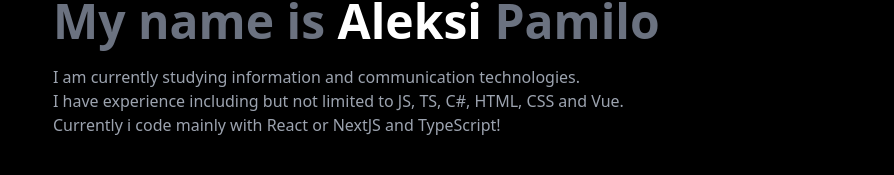
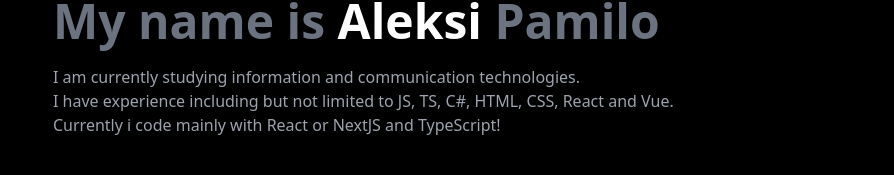
Before and after one commit to AleksiPamilo/Portfolio, a React (Create React App) app: page / in a window 1280 px wide. Shown: the part 359-534 px from the top of the page, without its empty margins (187-1081 px from the left). Built offline with nearby package versions, Linux system fonts and the light colour scheme; no server answers; the database is empty.

Commit message:
Update Home.tsx

```diff
--- a/src/components/Home.tsx
+++ b/src/components/Home.tsx
@@ -8,7 +8,7 @@ const Home: React.FC = () => {
             <h1 className="text-4xl md:text-5xl font-extrabold mt-3 text-gray-500">My name is <span className="text-white">Aleksi</span> Pamilo</h1>
             <div className="mt-5 text-gray-400">
                 <p>I am currently studying information and communication technologies.</p>
-                <p>I have experience including but not limited to JS, TS, C#, HTML, CSS and Vue.</p>
+                <p>I have experience including but not limited to JS, TS, C#, HTML, CSS, React and Vue.</p>
                 <p>Currently i code mainly with React or NextJS and TypeScript!</p>
             </div>
             <div className="mt-10">
```
